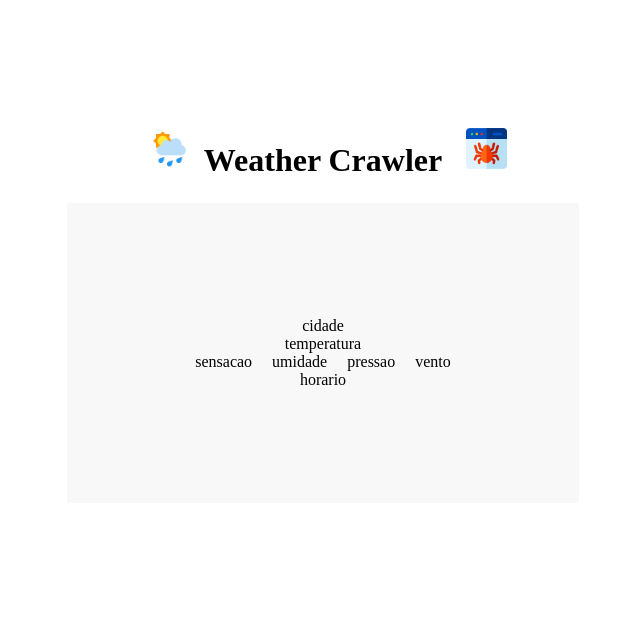
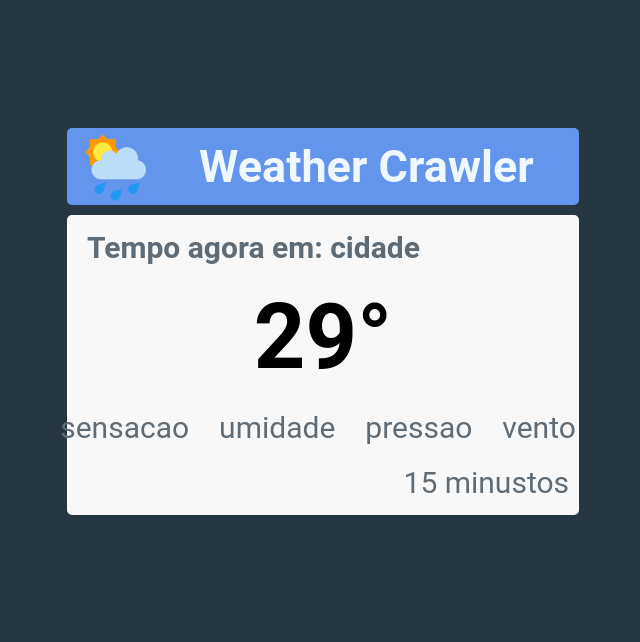
Before and after one commit to alexaugusto23/weather_forecast, a Flask app: page / in a window 1280 px wide. Shown: the top 642 px of the page, without its empty margins (317-957 px from the left). Run offline with Flask 2, Linux system fonts and the light colour scheme.

Commit message:
melhorias na aparência da aplicação

```diff
--- a/static/css/index.css
+++ b/static/css/index.css
@@ -13,6 +13,8 @@ body
     align-items: center;
     text-align: center;
     padding: 10%;
+    font-family: "Roboto", Helvetica, Arial, sans-serif;
+    background-color: #273742;
 }
 
 .container-title
@@ -23,19 +25,23 @@ body
     justify-content: center;
     text-align: center;
     margin-bottom: 1%;
+    background-color: cornflowerblue;
+    border-radius: 5px;
 }
 
 .container-title img
 {
-    width: 8%;
-    height: 8%;
+    width: 15%;
+    height: 15%;
     justify-content: center;
     margin-left: 10px;
 }
 
 .container-title h1
 {
-    margin: 14px;
+    margin: auto;
+    color: aliceblue;
+    font-size: 45px;
 
 }
 
@@ -49,15 +55,20 @@ body
     justify-content: center;
     align-items: center;
     text-align: center;
-    border-radius: 2px;
+    border-radius: 5px;
     background-color: #f8f8f8;
 
 
 }
 
-.container-content container-box1
+.container-content .container-box1
 {
-    text-align: start;
+    align-self: flex-start;
+}
+
+.container-content .container-box3
+{
+    align-self: flex-end;
 }
 
 .container-unified
@@ -70,8 +81,35 @@ body
 
 }
 
+.container-box1
+{
+    color: #5f6c76;
+    font-size: 30px;
+    font-weight: 700;
+    margin: 10px;
+    padding-left: 10px;
+}
+
+.container-box2
+{
+    font-size: 90px;
+    font-weight: 600;
+    margin: 10px;
+}
+
 .container-unified-box
 {
-    margin-left: 10px;
-    margin-right: 10px;
+    color: #5f6c76;
+    font-size: 30px;
+    margin: 10px;
+    padding-right: 10px;
+
+
 }
+
+.container-box3
+{
+    color: #5f6c76;
+    font-size: 30px;
+    margin: 10px;
+}
--- a/templates/index.html
+++ b/templates/index.html
@@ -4,25 +4,24 @@
         <meta charset="UTF-8">
         <meta name="viewport" content="width=device-width, initial-scale=1.0">
         <link rel="stylesheet" href="/static/css/index.css">
-        <link rel="shortcut icon" href="/static/img/icon-web-crawler.png" type="image/x-icon">
+        <link rel="shortcut icon" href="/static/img/weather.png" type="image/x-icon">
         <title>Weather Crawler</title>
     </head>
     <body>
         <div class="container-title">
             <img src="/static/img/weather.png" alt="weather">
             <h1>Weather Crawler</h1>
-            <img src="/static/img/web-crawler.png" alt="weather">
         </div>
         <div class="container-content">
-            <div class="container-box1">cidade</div>
-            <div class="container-box2">temperatura</div>
+            <div class="container-box1">Tempo agora em: cidade</div>
+            <div class="container-box2">29°</div>
             <div class="container-unified">
                 <div class="container-unified-box">sensacao</div>
                 <div class="container-unified-box">umidade</div>
                 <div class="container-unified-box">pressao</div>
                 <div class="container-unified-box">vento</div>
             </div>
-            <div class="container-box3">horario</div>
+            <div class="container-box3">15 minustos</div>
         </div>
     </body>
 </html>
```
